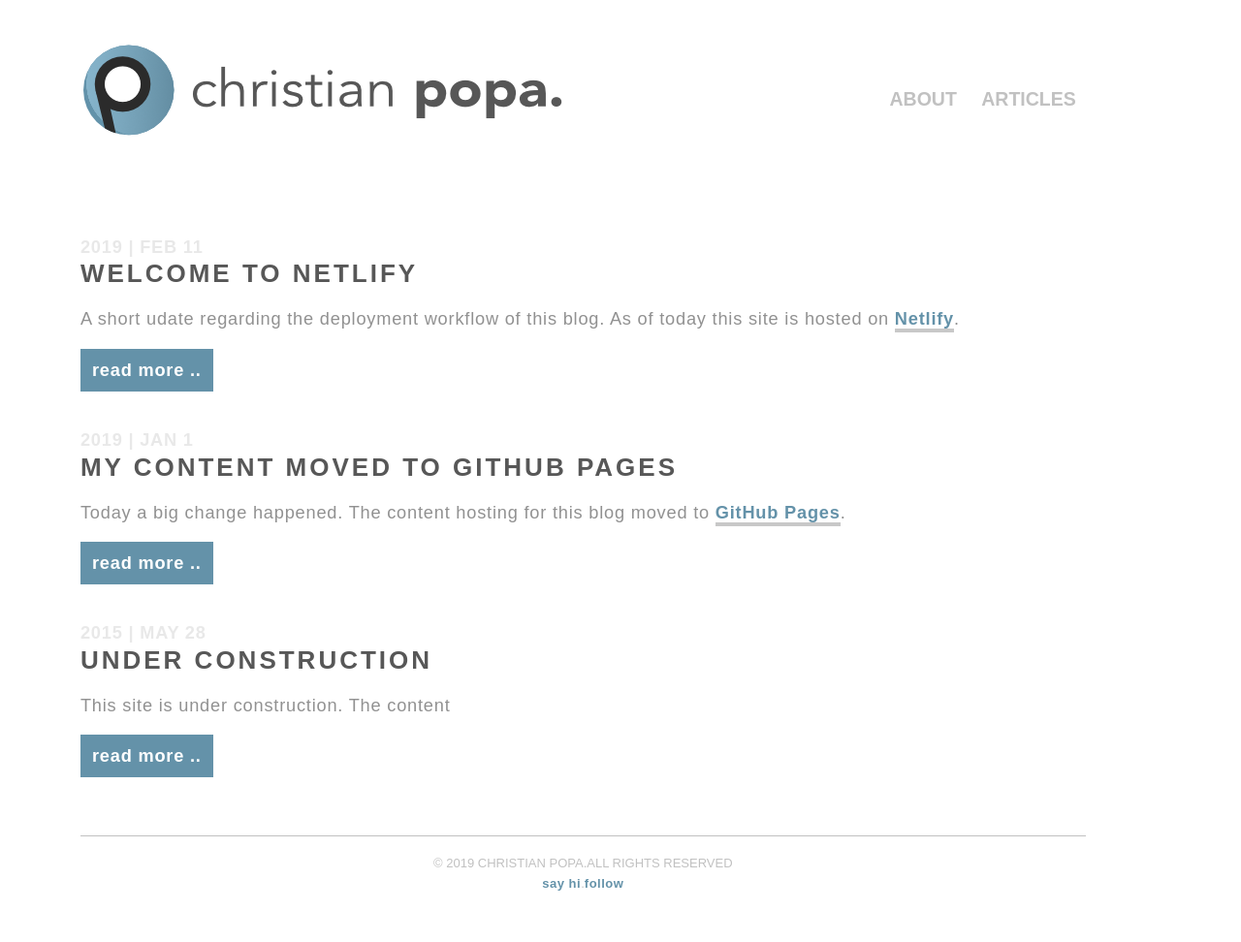
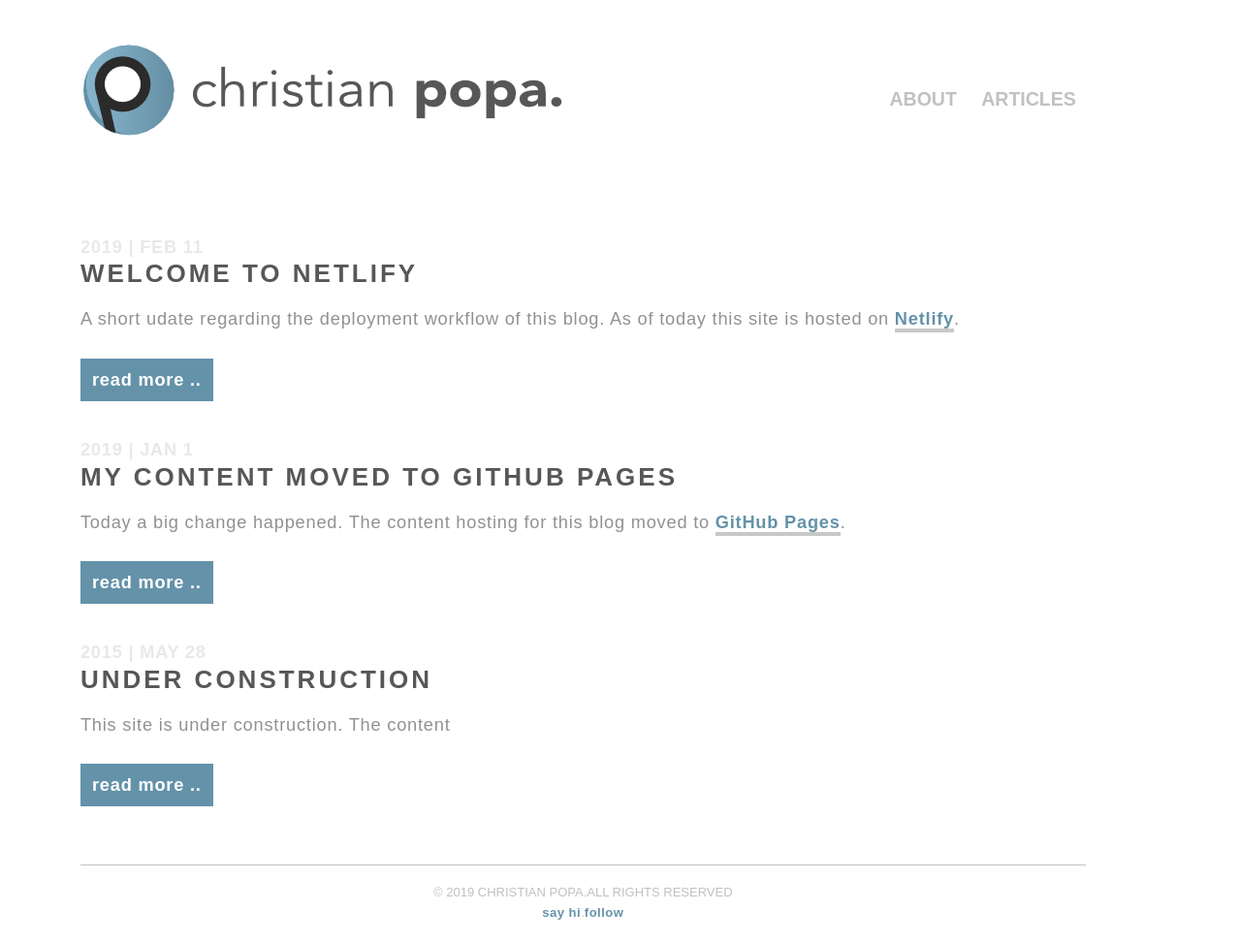
Before and after one commit to cristego/cristego.github.io, a Jekyll site: the page built from articles/index.html, in a window 1280 px wide. Shown: the whole page at 97% size. Built offline with Jekyll 4.4.1, drawn with Linux system fonts in a browser that asks for light colours; the list of posts is cut into pages by our own code; before the commit the page ends 942 px from its top, so only the background shows below that.

Commit message:
update css

```diff
--- a/css/core.css
+++ b/css/core.css
@@ -361,7 +361,7 @@ footer {
 }
 
 #readmore {
-	padding-top: 10px;
+	padding-top: 20px;
 }
 
 #readmore p a {background-color: #6492A9 !important; color:#fff !important; font-weight: 700; text-decoration: none; border: 4px solid #6492A9 !important; padding: 8px;}
```
